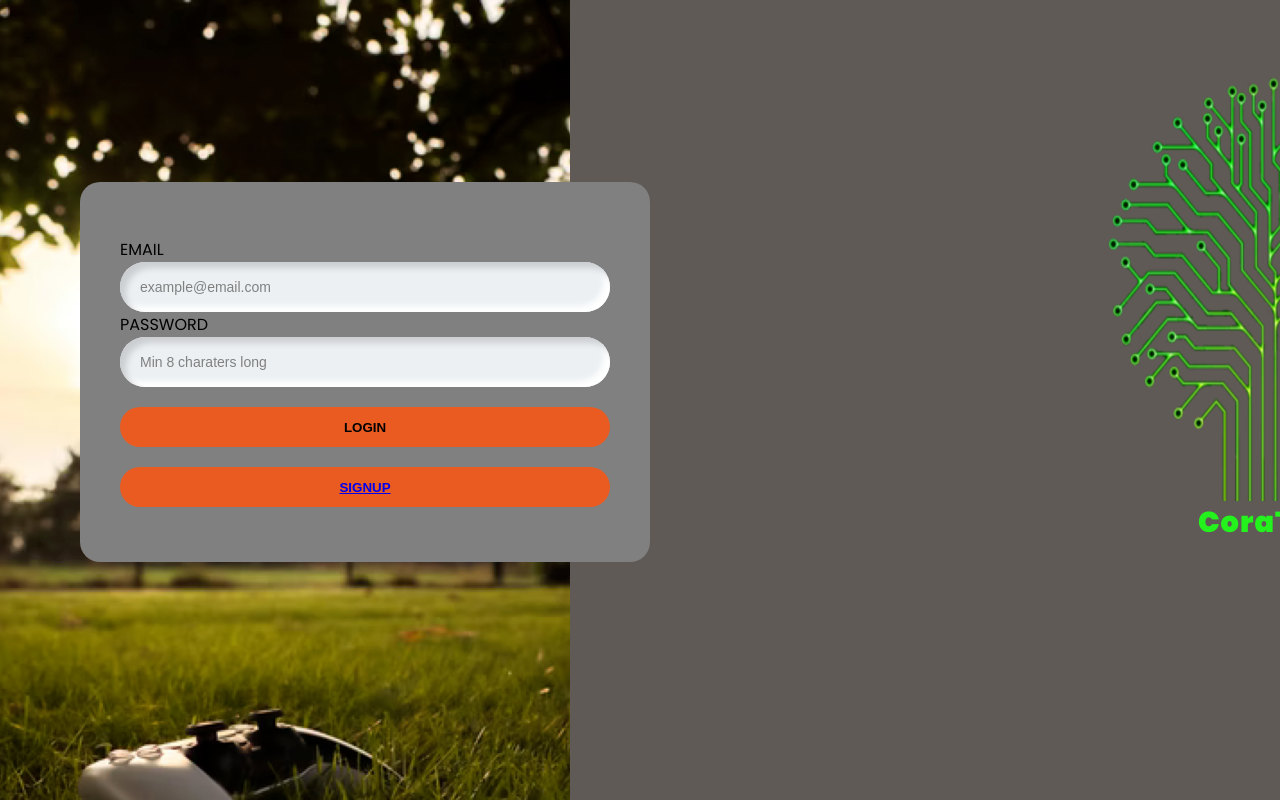
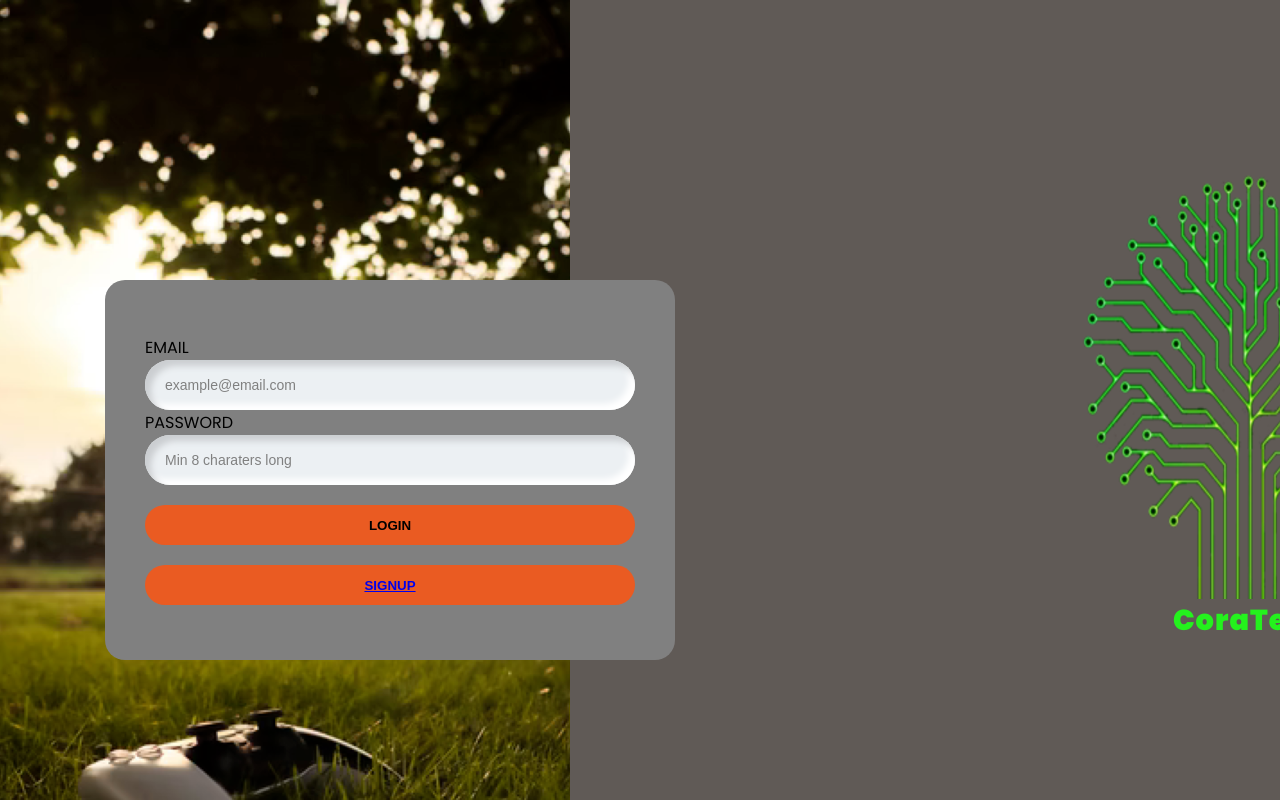
Before and after one commit to NLynch5/M30D5FE, a React (Create React App) app: page / in a window 1280 px wide. Built offline with nearby package versions, Linux system fonts and the light colour scheme.

Commit message:
css fixed, but can be better

```diff
--- a/src/App.css
+++ b/src/App.css
@@ -1,4 +1,4 @@
-ul {
+/* ul {
   display: flex;
   list-style-type: none;
   text-align: center;
@@ -11,18 +11,18 @@ ul {
   list-style-type: none;
 }
 
-/* li.endpoint {
+li.endpoint {
   display: flex;
   align-items: center;
   text-align: center;
-} */
+}  */
 
 /* a {
   justify-content: center;
   align-items: center;
   border: solid;
   padding: 10px;
-} */
+}
 
 .App-logo {
   height: 40vmin;
@@ -48,4 +48,4 @@ ul {
 
 .App-link {
   color: #61dafb;
-}
+} */
--- a/src/App.js
+++ b/src/App.js
@@ -14,7 +14,7 @@ const App = () => {
     <Router>
       <div className="page">
         <div className="App">
-          <nav>
+          {/* <nav>
             <ul>
               <li className="endpoint">
                 <Link to="/"></Link>
@@ -26,7 +26,7 @@ const App = () => {
                 <Link to="/calculator"> </Link>
               </li>
             </ul>
-          </nav>
+          </nav> */}
           <Switch>
             <Route path="/calculator">
               <Calculator />
--- a/src/components/login.css
+++ b/src/components/login.css
@@ -18,6 +18,7 @@
 
 .overall {
   display: flex;
+  margin-top: 130px;
   flex-direction: row;
   align-items: center;
 }
@@ -50,7 +51,7 @@
   width: 450px;
   background: no-repeat, url("/src/components/images/logo.png");
   /* margin-top: 100px; */
-  margin-left: 400px;
+  margin-left: 350px;
 
   /* border-radius: 50%; */
   /* box-sizing: border-box; */
@@ -58,7 +59,7 @@
 }
 
 .brand-title {
-  margin-left: 400px;
+  margin-left: 350px;
   font-weight: 900;
   font-size: 1.8rem;
   color: #24f21d;
--- a/src/components/login.js
+++ b/src/components/login.js
@@ -22,7 +22,7 @@ const Login = () => {
           </button>
         </div>
       </div>
-      <div>
+      <div className="logo-brand">
         <div className="logo"></div>
         <div className="brand-title">CoraTech</div>
       </div>
```
